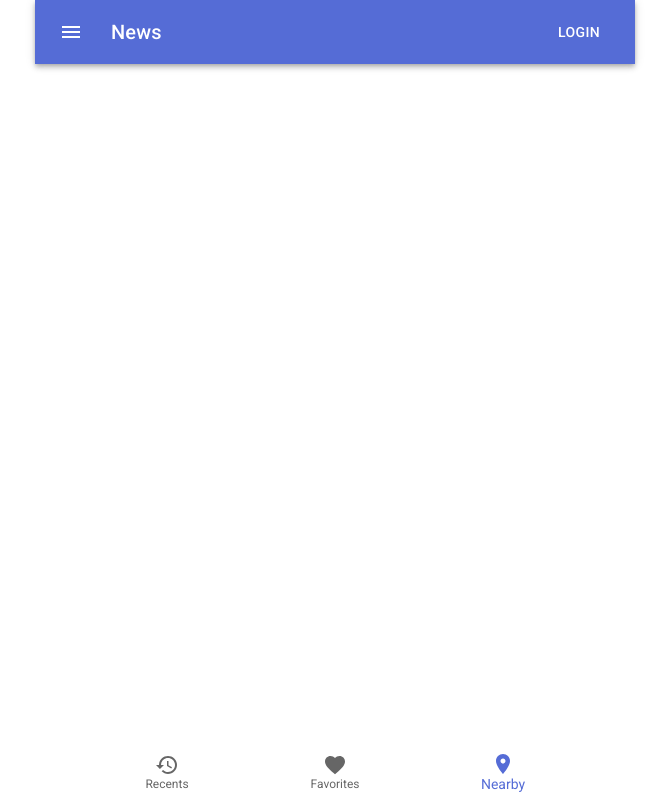
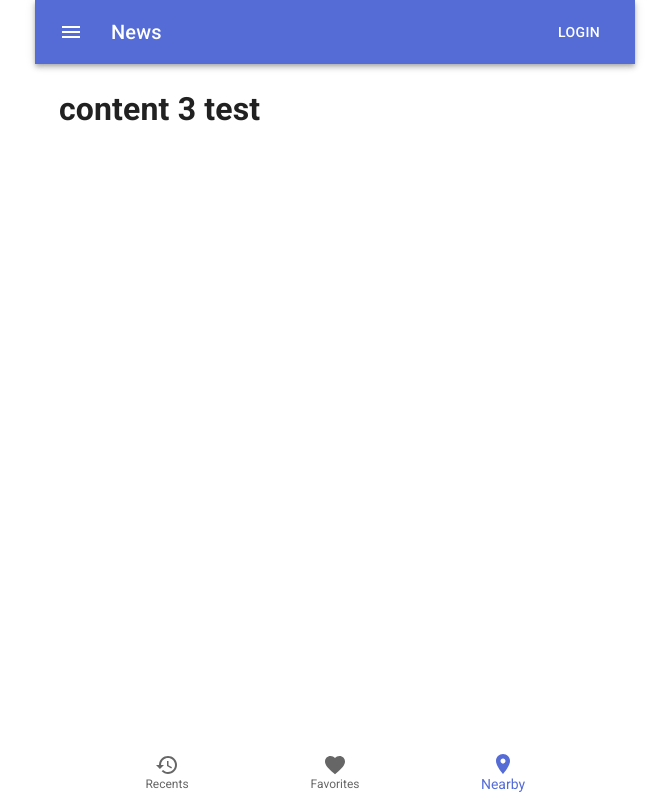
Before and after one commit to HotHat/YueDu-React, a React (Vite) app: page / in a window 1280 px wide. Both pictures are taken after a click on the button "Nearby". Shown: the whole page, without its empty margins (305-974 px from the left). Built offline with nearby package versions, Linux system fonts and the light colour scheme.

Commit message:
more layout code

```diff
--- a/src/App.tsx
+++ b/src/App.tsx
@@ -7,6 +7,25 @@ import BtmNav from './BtmNav'
 import AppBar from './AppBar'
 import './style.scss'
 
+function ShowContent({nav}: {nav: number}) {
+  let body = null;
+  if (nav == 0) {
+    body = <h1>content 1 test</h1>
+  } else if (nav == 1) {
+    body =  <h1>content 2 test</h1>
+  } else if (nav == 2) {
+    body = <h1>content 3 test</h1>
+  }
+
+  return (
+    <div className='content'>
+      <Container maxWidth={false} fixed={false}>
+        {body}
+      </Container>
+    </div>
+  )
+}
+
 export default function App() {
   const [bottomNav, setBottomNav] = React.useState(0);
 
@@ -14,9 +33,9 @@ export default function App() {
   return (
     <Container maxWidth="sm" style={{'paddingLeft': 0, 'paddingRight': 0}}>
         <AppBar />
-        <div className="content">
 
-        </div>
+        <ShowContent nav={bottomNav} />
+
         <BtmNav setValue={setBottomNav} value={bottomNav} />
     </Container>
   );
--- a/src/style.scss
+++ b/src/style.scss
@@ -1,9 +1,10 @@
-
-.content {
-  height: calc(100vh - 120px)
-}
-
 .MuiContainer-root {
   padding-left: 0;
   padding-right: 0;
 }
+
+.content {
+  height: calc(100vh - 120px);
+  width: 100%;
+  overflow: scroll;
+}
```
